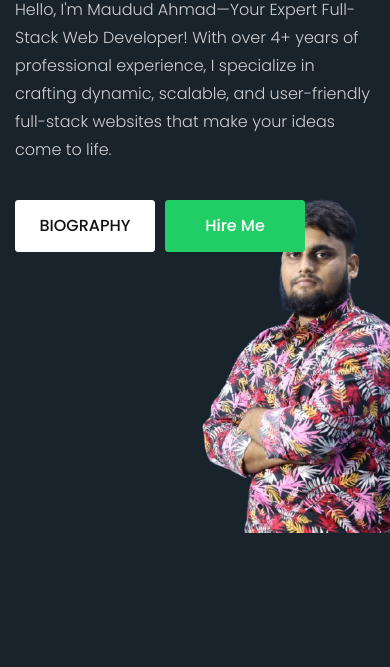
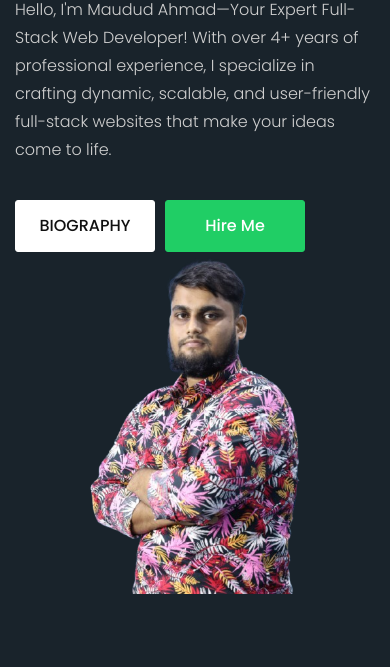
Before and after one commit to Ftamim003/portfolio-test, a plain HTML site: page index.html in a window 390 px wide. Shown: the part 177-844 px from the top of the page. Drawn offline with nearby package versions, Linux system fonts and the light colour scheme; animation ran at ten frames a second; files whose address does not match are found by name.

Commit message:
image postion fixed

```diff
--- a/css/responsive.css
+++ b/css/responsive.css
@@ -236,6 +236,20 @@
 	}
 }
 
+.custom-img {
+  position: relative;
+  top: -86px;   /* default for medium & large */
+  left: 112px;
+}
+
+/* Small devices (mobile) */
+@media (max-width: 767px) {
+  .custom-img {
+    top: -25px;
+    left: 0px;
+  }
+}
+
 /* query lgwd (1025) styles */
 /* query xl (1230) styles */
 @media (min-width: 1230px) {
--- a/index.html
+++ b/index.html
@@ -109,8 +109,7 @@
 								</div>
 								<div class="col-12 col-md-6 position-static">
 									<!-- ibImgHolder -->
-									<div class="ibImgHolder wow fadeInRight" data-wow-delay="3.6s"
-     style="position: relative; top: -86px; left: 112px;">
+									<div class="ibImgHolder wow fadeInRight custom-img" data-wow-delay="3.6s">
   <img src="./images/my-image/my-image2.png" alt="image description">
 </div>
 									<!-- ibSocialNetworks -->
```
